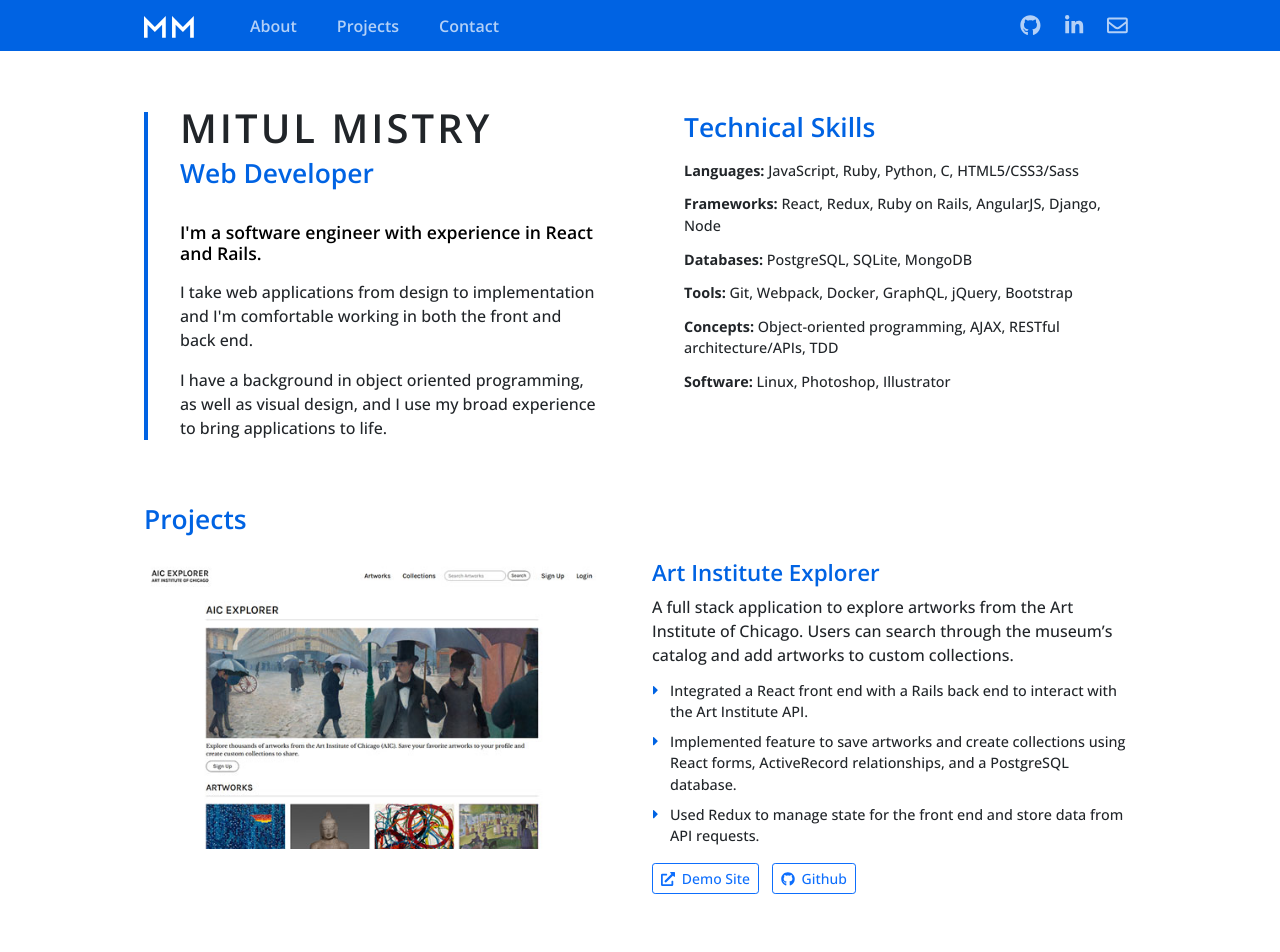
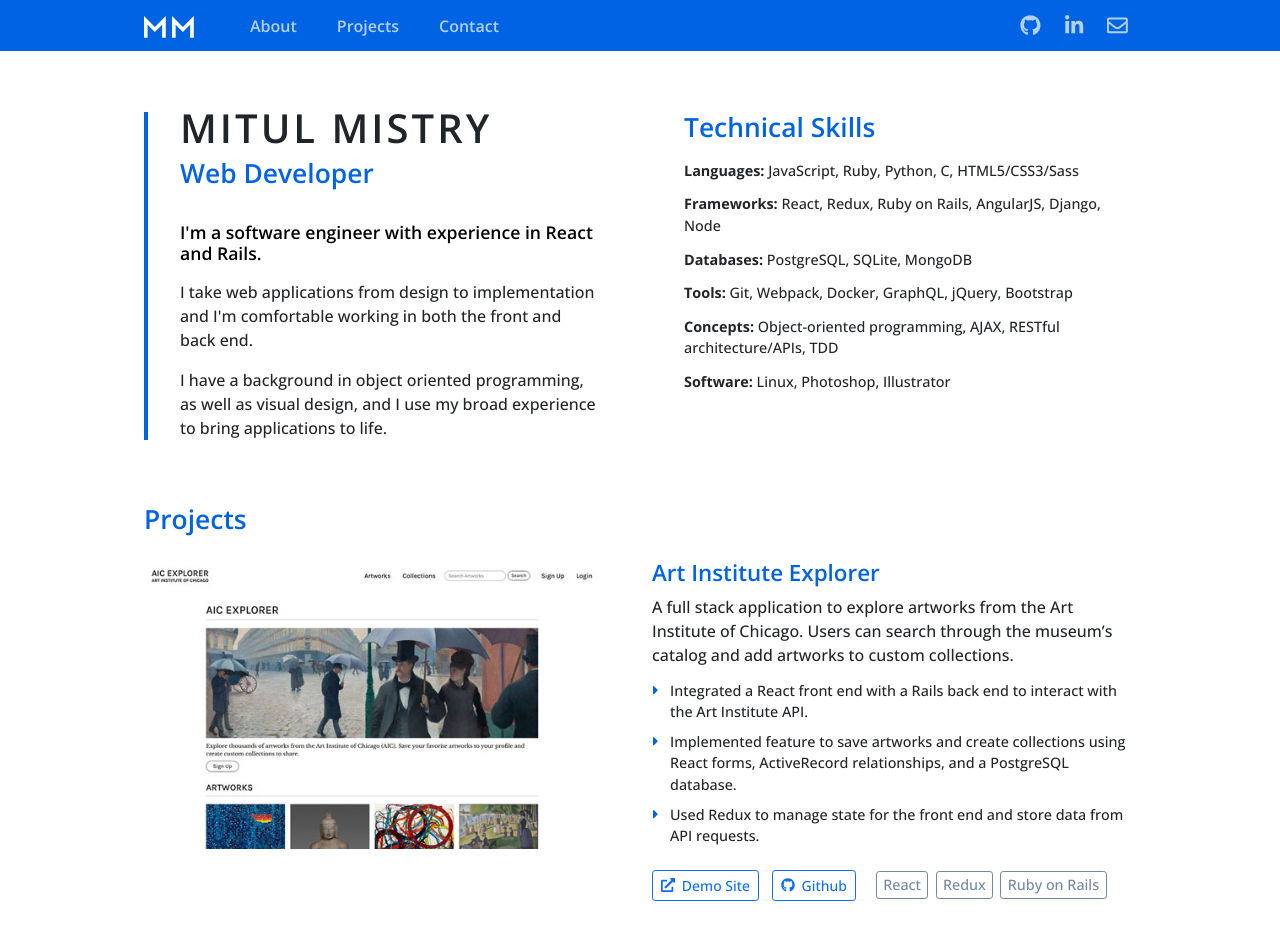
Before and after one commit to MitulMistry/mm-webdev-portfolio-v3, a Gatsby site: page / in a window 1280 px wide. Shown: the top 952 px of the page. Built offline with nearby package versions, Linux system fonts and the light colour scheme; Gatsby itself is replaced by a stand-in of ours.

Commit message:
Add tags to FeaturedProject component

```diff
--- a/src/components/featuredProject.js
+++ b/src/components/featuredProject.js
@@ -27,10 +27,10 @@ const FeaturedProject = ({ project }) => {
           <p>{project.description}</p>
           <ul className="fa-ul app-bullets">
             {project.bullets.map((bullet, i) =>
-              <li key={i}><span className="fa-li"><FontAwesomeIcon icon={faCaretRight} /></span>{bullet}</li>
+              <li key={`blt-${i}`}><span className="fa-li"><FontAwesomeIcon icon={faCaretRight} /></span>{bullet}</li>
             )}
           </ul>
-          <p>
+          <div className="btn-group">
             {project.url &&
               <Button href={project.url} target="_blank" color="primary" outline size="sm" rel="noopener noreferrer">
                 <FontAwesomeIcon icon={faExternalLinkAlt} /> Demo Site
@@ -41,7 +41,16 @@ const FeaturedProject = ({ project }) => {
                 <FontAwesomeIcon icon={faGithub} /> Github
               </Button>
             }
-          </p>
+            {project.tags &&
+              <div className="tag-group">
+                {
+                  project.tags.map((tag, i) =>
+                    <span key={`tag-${i}`} className="project-tag">{tag}</span>
+                  )
+                }
+              </div>
+            }
+          </div>
         </Col>
       </Row>
     </div>
--- a/src/styles/default.scss
+++ b/src/styles/default.scss
@@ -51,6 +51,7 @@
 
 // Custom Sass styling
 $primary-color: #0063E3;
+$secondary-gray: #7587a0;
 $page-max-width: map.get($grid-breakpoints, lg); //960px
 $page-min-width: 200px;
 
@@ -265,8 +266,36 @@ a {
       }
     }
 
+    .btn-group {
+      margin-bottom: 0.8rem;
+    }
+
     .btn {
       margin-right: .8rem;
+    }
+
+    .tag-group {
+      display: inline;
+
+      @include media-breakpoint-down(lg) {
+       display: inline-block;
+       margin-top: .4rem;
+      }
+
+      .project-tag {
+        display: inline-block;
+        margin: .5rem 0 .5rem .45rem;
+        color: $secondary-gray;
+        font-size: .9rem;
+        padding: 0.1rem 0.4rem 0.15rem 0.4rem;
+        border: 1px solid $secondary-gray;
+        border-radius: .2rem;
+        // float: right;
+
+        @include media-breakpoint-down(lg) {
+          margin: .5rem .45rem .5rem 0;
+        }
+      }
     }
   }
 
```
